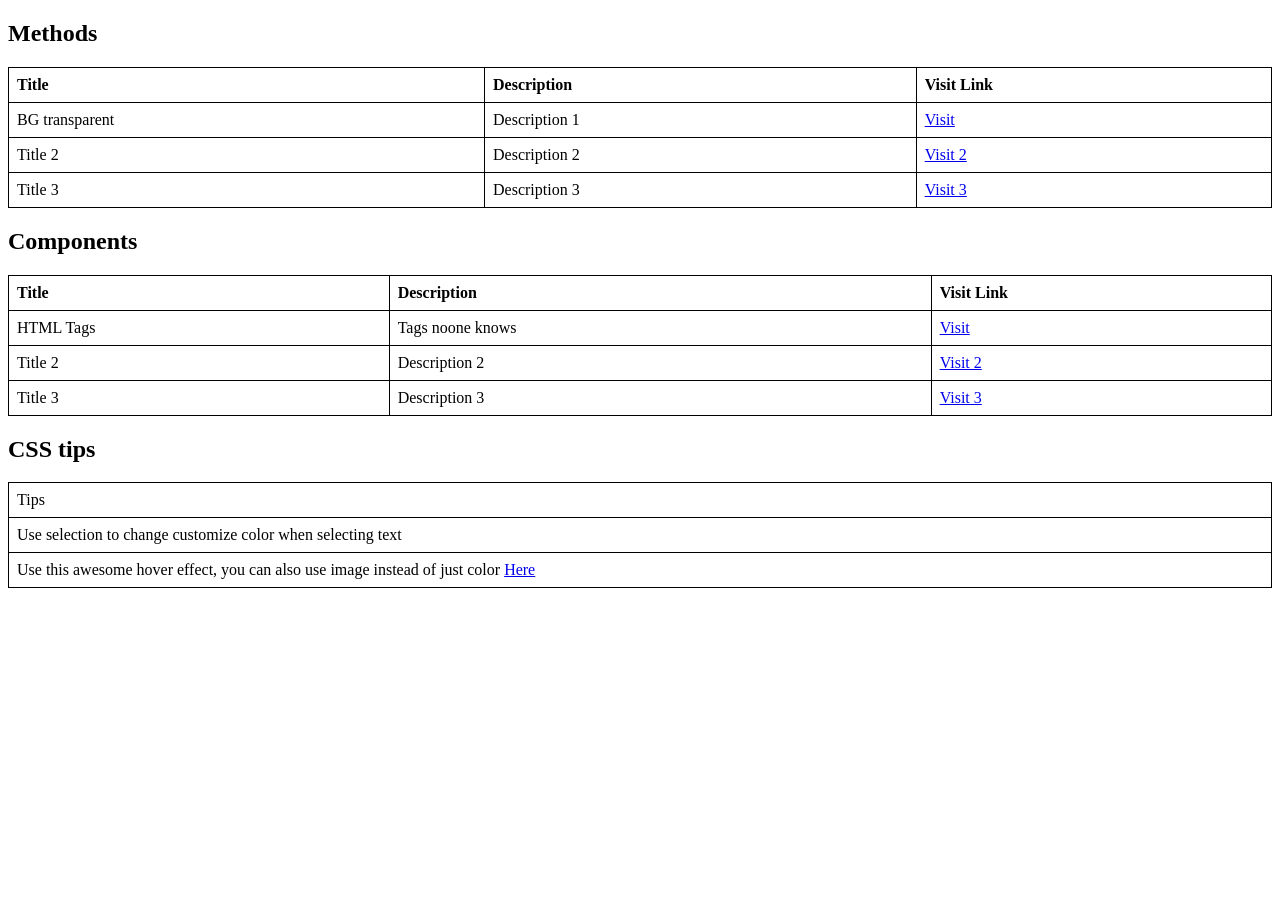
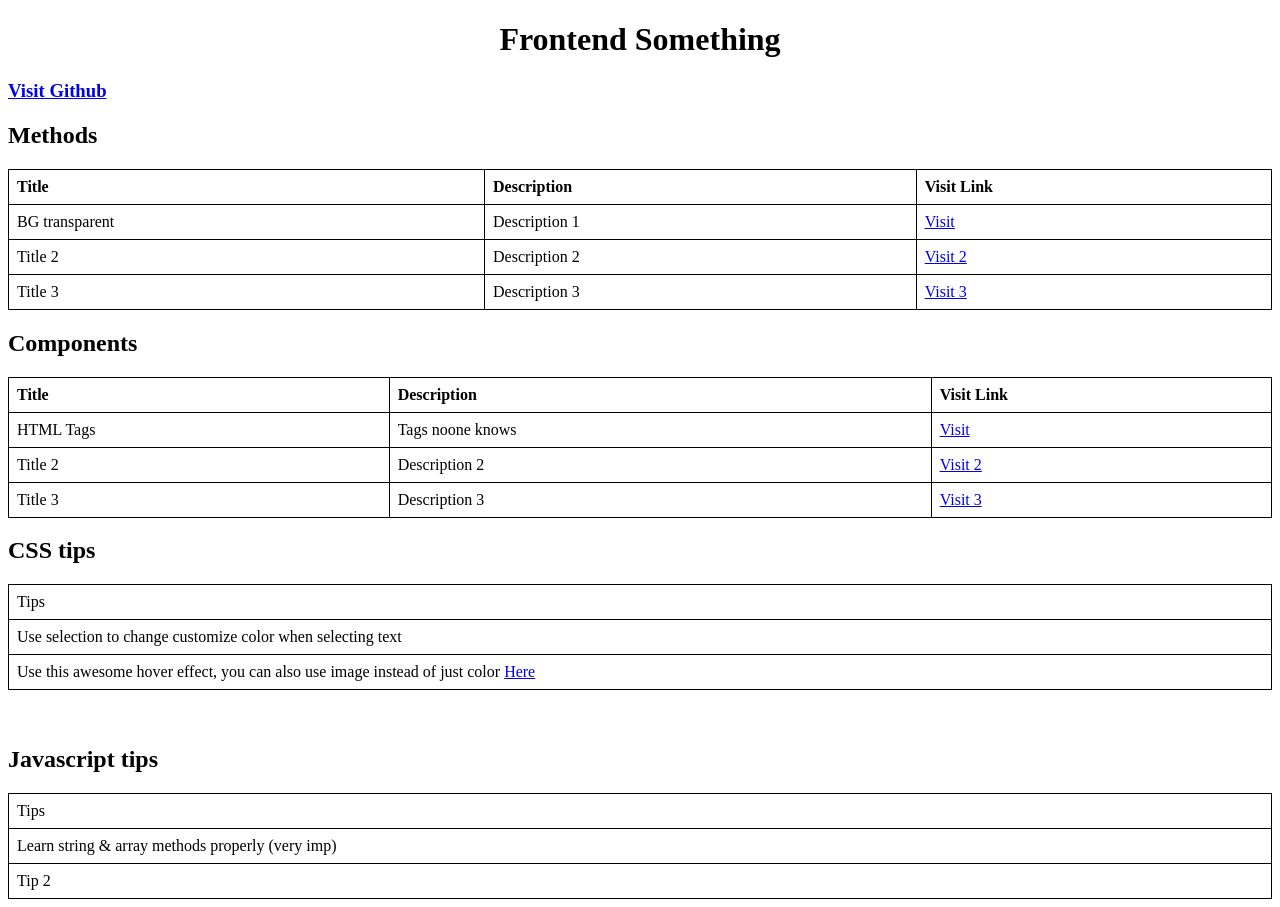
Before and after one commit to Saran-pariyar/Frontend_something, a plain HTML site: page index.html in a window 1280 px wide. Before the commit the page ends 800 px from the top, so only its background shows below. Drawn offline with Linux system fonts and the light colour scheme.

Commit message:
Added js section

```diff
--- a/index.html
+++ b/index.html
@@ -10,6 +10,8 @@
     </style>
   </head>
   <body>
+    <center> <h1>Frontend Something</h1></center>
+    <h3> <a href="https://github.com/Saran-pariyar/Frontend_something">Visit Github</a></h3>
     <h2>Methods</h2>
     <table>
       <tr>
@@ -66,5 +68,16 @@
           <td>Use this awesome hover effect, you can also use image instead of just color <a href="https://codepen.io/thebabydino/pen/dyOvmRY">Here</a> </td>
         </tr>
       </table>
+      <br> <br>
+      <h2>Javascript tips</h2>
+      <table>
+        <tr ><td>Tips</td></tr>
+        <tr>
+            <td> Learn string & array methods properly (very imp)</td>
+        </tr>
+        <tr>
+          <td> Tip 2 </td>
+        </tr>
+      </table>
   </body>
 </html>
```
